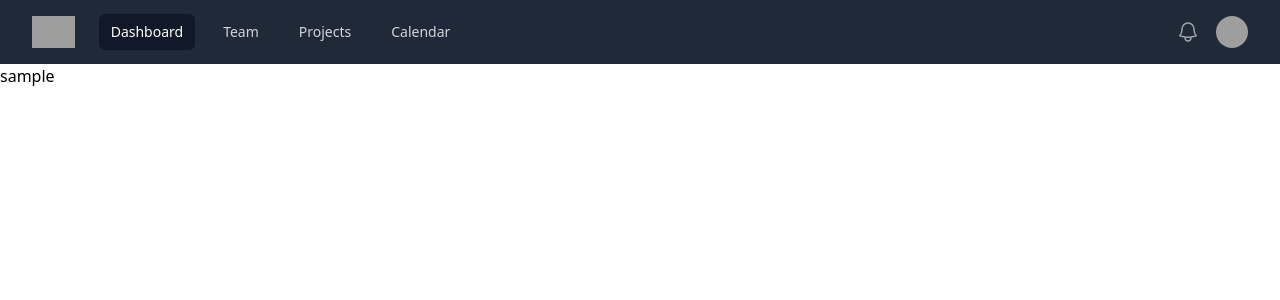
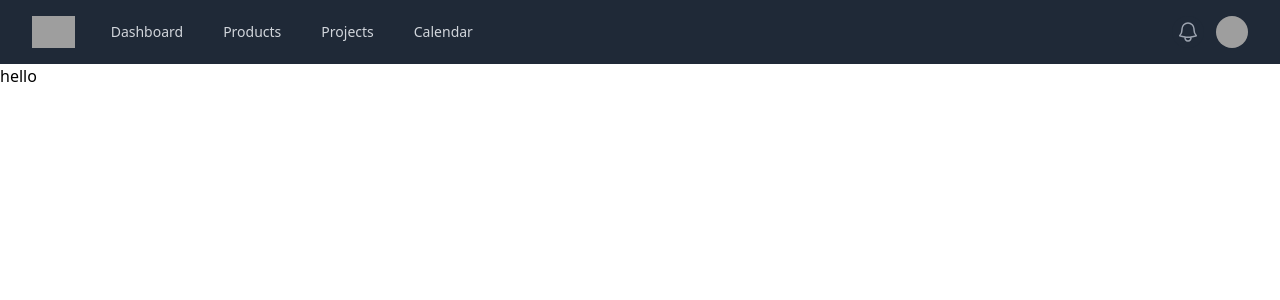
Before and after one commit to felix1251/felmart-tsc, a Vue app: page /products in a window 1280 px wide. Shown: the top 300 px of the page. Built offline with nearby package versions, Linux system fonts and the light colour scheme; grey boxes are pictures that could not be loaded.

Commit message:
practice type declaration

```diff
--- a/src/layouts/Navbar.vue
+++ b/src/layouts/Navbar.vue
@@ -65,19 +65,23 @@
 import { defineComponent } from 'vue';
 import { Disclosure, DisclosureButton, DisclosurePanel, Menu, MenuButton, MenuItem, MenuItems } from '@headlessui/vue'
 import { Bars3Icon, BellIcon, XMarkIcon } from '@heroicons/vue/24/outline'
-import {Data} from '../types/layouts/Navbar.interface'
+import {Data, Navigation} from '../types/layouts/Navbar.interface'
 
 export default defineComponent({
   name: 'home',
   data(): Data {
     return {
-      navigation : [
-        { name: 'Dashboard', href: '#', current: true },
-        { name: 'Team', href: '#', current: false },
+      navigation : []
+    }
+  },
+  created() {
+    let nav: Navigation[] = [
+        { name: 'Dashboard', href: '#', current: false },
+        { name: 'Products', href: '#', current: false },
         { name: 'Projects', href: '#', current: false },
         { name: 'Calendar', href: '#', current: false },
       ]
-    }
+    this.navigation = nav
   },
 
   components: {
--- a/src/views/Home.vue
+++ b/src/views/Home.vue
@@ -16,6 +16,6 @@ export default defineComponent({
   components: {
   },
 });
+
 </script>
-
 <style lang=""></style>
--- a/src/views/Products.vue
+++ b/src/views/Products.vue
@@ -1,5 +1,5 @@
 <template>
-  <div>{{getMsg()}}</div>
+  <div>{{msg}}</div>
 </template>
 
 <script lang="ts">
@@ -10,14 +10,11 @@ export default defineComponent({
   name: 'products',
   data(): Data {
     return {
-      msg: "sample",
-      count: 9,
+      msg: "hello",
+      count: 0,
     }
   },
   methods: {
-    getMsg(): string{
-      return this.msg
-    }
   },
 });
 </script>
```
